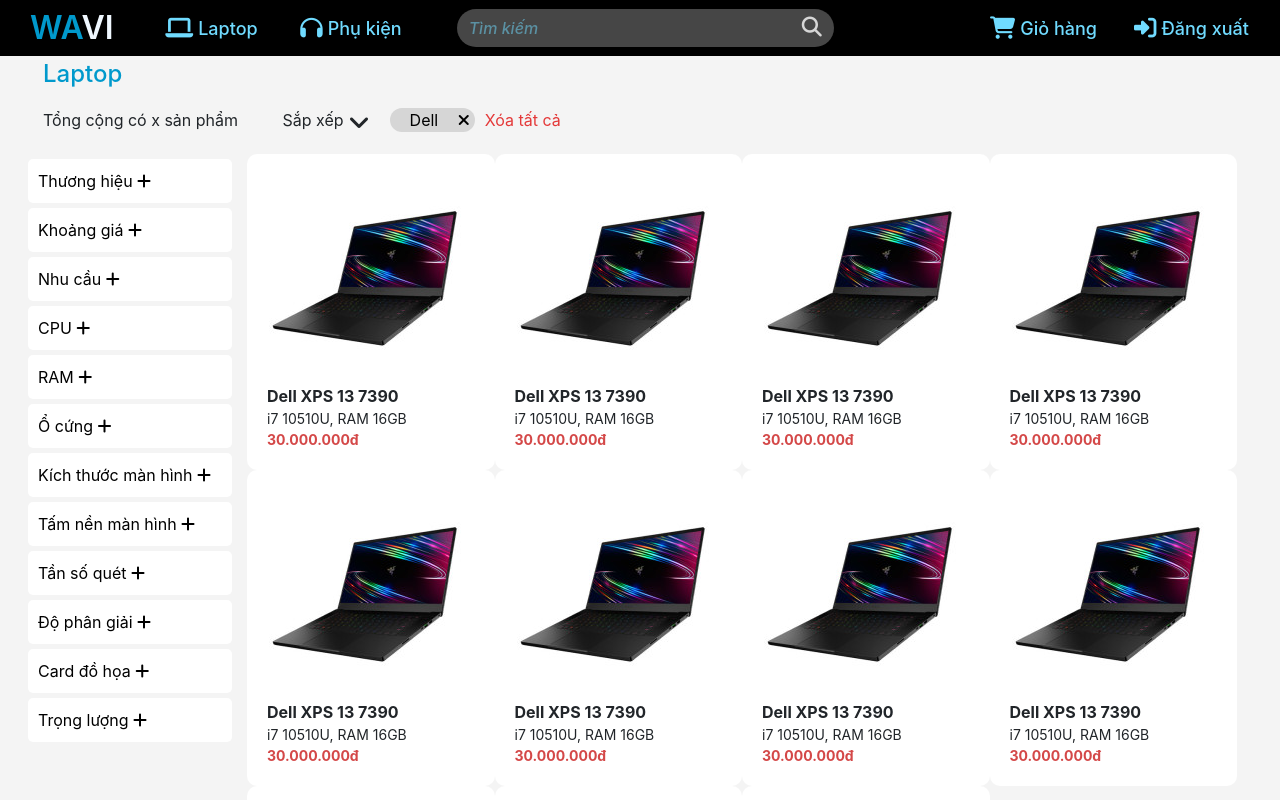
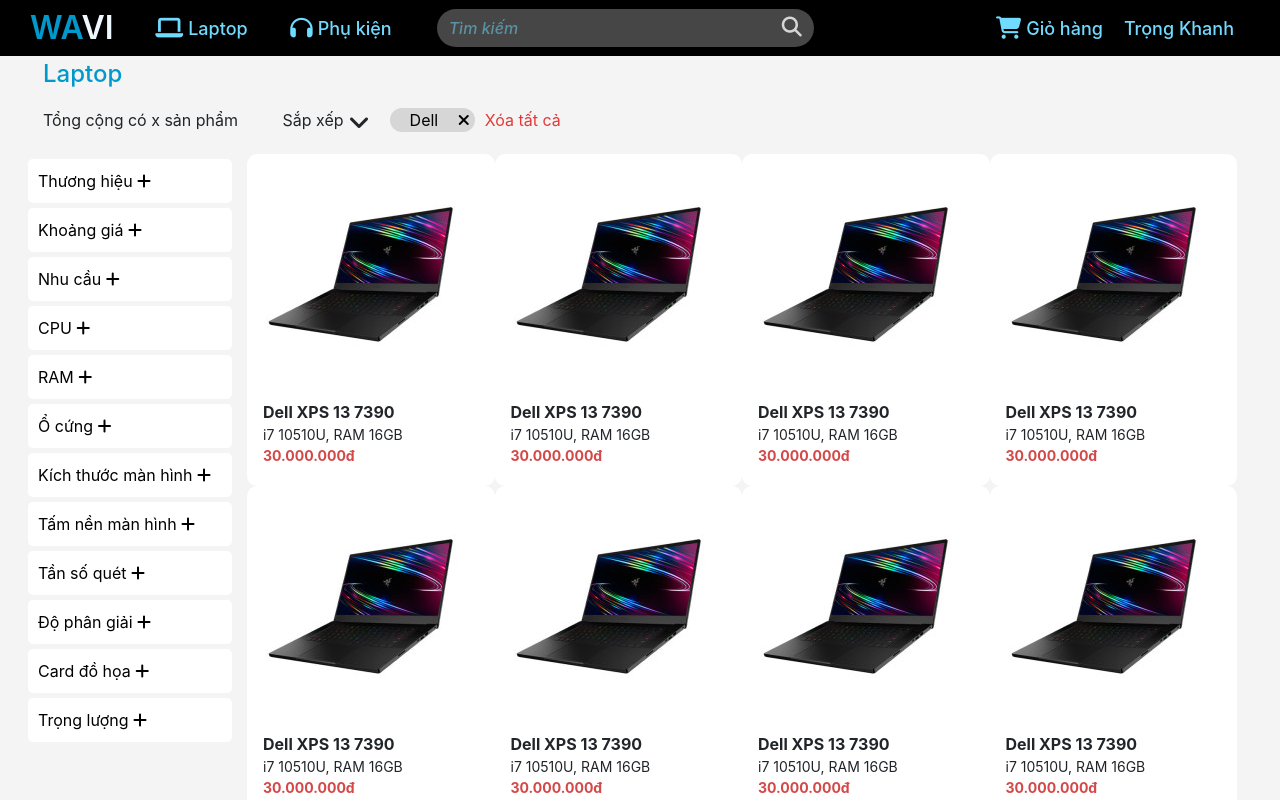
Before and after one commit to ntrongkhanh/WebLaptop, an Angular app: page /category-lap in a window 1280 px wide. Shown: the top 800 px of the page. Built offline with nearby package versions, Linux system fonts and the light colour scheme.

Commit message:
header và laptop element
Tối ưu thanh tìm kiếm và animation cho elemet laptop

```diff
--- a/src/app/head-web/head-web.component.css
+++ b/src/app/head-web/head-web.component.css
@@ -52,12 +52,13 @@
 }
 
 .icon-right {
+    display: flex;
     justify-content: flex-end;
     height: 100%;
 }
 
 .icon-right .icon-inheader{
-    margin-left: 32px;
+    margin-left: 16px;
 }
 .icon-right .icon-inheader:last-child{
     margin-right: 16px;
@@ -104,4 +105,13 @@
     .icon-right .text-inheader{
         display: none;
     }
+
+    .icon-right .icon-inheader{
+        margin-right: 0;
+        margin-left: 0;
+    }
+
+    .search-input {
+        max-width: 600px;
+    }
 }
--- a/src/app/head-web/head-web.component.html
+++ b/src/app/head-web/head-web.component.html
@@ -28,14 +28,14 @@
                     <i class="fas fa-search icon-search"></i>
                 </form>
             </div>
-            <div class="row col-sm-4 icon-right">
+            <div [ngClass]="iconRightClass">
                 <div class="icon-inheader">
                     <i class="fas fa-shopping-cart"></i>
                     <span class="text-inheader">Giỏ hàng</span>
                 </div>
                 <div class="icon-inheader">
-                    <i class="fas fa-sign-in-alt"></i>
-                    <span class="text-inheader">Đăng xuất</span>
+                    <!-- <i class="fas fa-sign-in-alt"></i> -->
+                    <span class="text-inheader">Trọng Khanh</span>
                 </div>
             </div>
         </div>
--- a/src/app/head-web/head-web.component.ts
+++ b/src/app/head-web/head-web.component.ts
@@ -18,7 +18,13 @@
 
   searchBoxClass = {
     'col-sm-4' : true,
-    'col-sm-5' : false,
+    'col-sm-8' : false,
+  }
+
+  iconRightClass = {
+    'col-sm-1' : false,
+    'col-sm-4' : true,
+    'icon-right' : true
   }
 
   public innerWidth: any;
@@ -44,7 +50,11 @@
 
       //responsive for search box
       this.searchBoxClass['col-sm-4'] = true;
-      this.searchBoxClass['col-sm-5'] = false;
+      this.searchBoxClass['col-sm-8'] = false;
+
+      //responsive right
+      this.iconRightClass['col-sm-1'] = false;
+      this.iconRightClass['col-sm-4'] = true;
 
       this.closeSideBar();
 
@@ -57,7 +67,11 @@
 
       //responsive for search box
       this.searchBoxClass['col-sm-4'] = false;
-      this.searchBoxClass['col-sm-5'] = true;
+      this.searchBoxClass['col-sm-8'] = true;
+
+      //responsive right
+      this.iconRightClass['col-sm-1'] = true;
+      this.iconRightClass['col-sm-4'] = false;
 
       console.log(this.innerWidth);
     }
--- a/src/app/laptop/laptop.component.css
+++ b/src/app/laptop/laptop.component.css
@@ -2,15 +2,16 @@
     background-color: white;
     width: auto;
     border-radius: 10px;
+    cursor: pointer;
+    transition: .3s;
 }
-
 
 .laptop-item p {
     margin-bottom: 0;
 }
 
-.info-wrapper {
-    padding: 20px;
+.img-wrapper {
+    padding: 16px 16px 0 16px;
 }
 
 .laptop-name {
@@ -27,3 +28,72 @@
     font-weight: bold;
     color: #D44848;
 }
+
+.laptop-item .img-wrapper img{
+    z-index: 0;
+    transition: .2s;
+}
+
+.laptop-item:hover {
+    box-shadow: 0px 0px 6px #8f8f8f;
+}
+
+.laptop-item:hover .img-wrapper img {
+    transform: translateY(-15px);
+}
+
+.btn-add-to-cart {
+    position: relative;
+    width: 100%;
+    visibility: hidden;
+    transform: translateY(-20px);
+    margin-bottom: -28px;
+    padding: 0px 0px 0px 0px;
+    transition: 0s;
+}
+
+.btn-add-to-cart button {
+    background-color: #0099CC;
+    color: white;
+    border: none;
+    outline: none;
+    width: 100%;
+    border-bottom-left-radius: 10px;
+    border-bottom-right-radius: 10px;
+    /* border-radius: 18px; */
+    padding-top: 8px;
+    padding-bottom: 8px;
+}
+
+.btn-add-to-cart button :focus{
+    outline: none;
+}
+
+.laptop-detail {
+    z-index: 3;
+    background-color: none;
+    padding: 8px 0px 8px 0px;
+    border-bottom-left-radius: 10px;
+    border-bottom-right-radius: 10px;
+    transition: .2s;
+}
+
+.laptop-info {
+    padding: 12px 16px 0px 16px;
+    width: 100%;
+    transition: .2s;
+}
+
+.laptop-item:hover .laptop-detail{
+    background-color: #f3f3f3;
+}
+
+.laptop-item:hover .laptop-detail .laptop-info {
+    background-color: #f3f3f3;
+    transform: translateY(-34px);
+}
+
+.laptop-item:hover .btn-add-to-cart {
+    transition: 0s;
+    visibility: visible;
+}
--- a/src/app/laptop/laptop.component.html
+++ b/src/app/laptop/laptop.component.html
@@ -1,8 +1,15 @@
 <div class="laptop-item">
-    <div class="info-wrapper">
+    <div class="img-wrapper">
         <img  class="img-fluid" src="../../assets/imgs/laptop.png" alt="Laptop">
-        <p class="laptop-name">Dell XPS 13 7390</p>
-        <p class="laptop-config">i7 10510U, RAM 16GB</p>
-        <p class="laptop-price">30.000.000đ</p>
+    </div>
+    <div class="laptop-detail">
+        <div class="laptop-info">
+            <p class="laptop-name">Dell XPS 13 7390</p>
+            <p class="laptop-config">i7 10510U, RAM 16GB</p>
+            <p class="laptop-price">30.000.000đ</p>
+        </div>
+        <div class="btn-add-to-cart">
+            <button class="btn-outline-primary">Thêm vào giỏ hàng</button>
+        </div>
     </div>
 </div>
```
